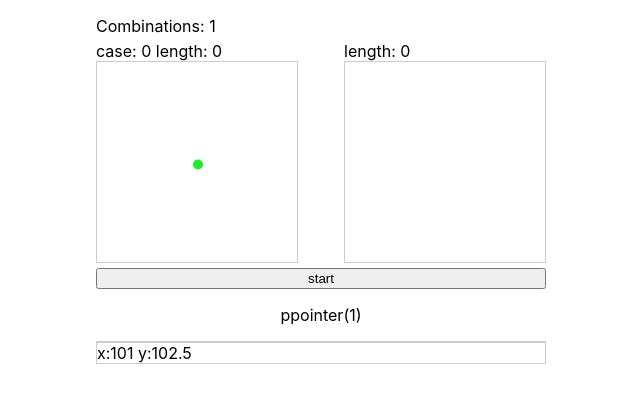
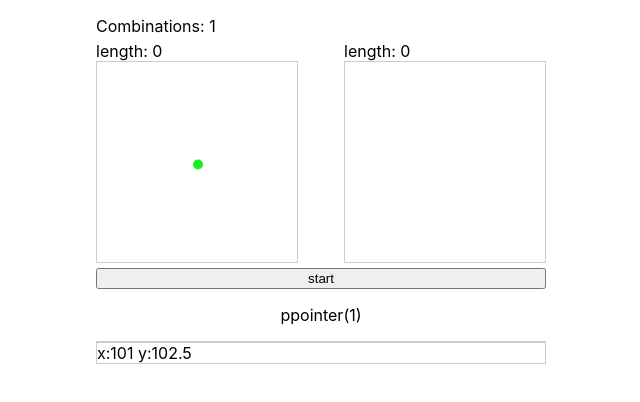
Before and after one commit to JhonLandy/mianshi, a React (Create React App) app: page / in a window 1280 px wide. Both pictures are taken after a click on the icon 516 px from the left and 162 px from the top of the page. Shown: the top 402 px of the page, without its empty margins (319-959 px from the left). Built offline with nearby package versions, Linux system fonts and the light colour scheme.

Commit message:
fix:规范代码

```diff
--- a/src/App.js
+++ b/src/App.js
@@ -1,7 +1,7 @@
 import './App.css';
-import {useState, memo, Fragment } from "react"
+import {useState, memo, Fragment, useMemo} from "react"
 import { length } from "ramda"
-
+import Drawer from "./components/Drawer";
 let GLOBAL_MIN_DIS = Number.MAX_VALUE
 let GLOBAL_RUN = false
 function getDistance(start, end) {
@@ -22,7 +22,6 @@ function calc(positions, path) {
     while (true) {
         const preP= positions[pre]
         const nextP = positions[next]
-
         distance += getDistance(preP, nextP)
         result.push([...preP, ...nextP])
         pre = next
@@ -53,12 +52,13 @@ function dp(node, callback) {
     const sum = getCombinations(nLen)
     let isPause = false
     let isReStart = false
+    let isStop = true
     let result = []
     let num = 0
     function find(pIndex = 0) {
         const pLen = length(path)
         let start = 0
-
+        if (isStop) return;
         if (isReStart) {
             isPause = false
             if (pIndex === pLen - 1) {
@@ -76,21 +76,20 @@ function dp(node, callback) {
                     callback(result)
                 } else {
                     if (length(result) >= 100) {
+                        callback(result)
+                        splitTask(() => {
+                            find()
+                        })
+                        result = []
                         isPause = true
                         isReStart = true
-                        callback(result)
-                        result = []
-                        splitTask(() => {
-                            console.log("----------------------开始增量-------------------")
-                            find()
-                        })
                     }
                 }
                 return
             }
         }
         for (let i = start; i < nLen;i++) {
-            if (!GLOBAL_RUN || isPause) break;
+            if (isPause) break;
             if (!mark[i]) {
                 mark[i] = true
                 if (!isReStart) {
@@ -104,8 +103,15 @@ function dp(node, callback) {
             }
         }
     }
-    find()
-    return sum
+    return {
+        run: function () {
+            isStop = false
+            find()
+        },
+        stop: function () {
+            isStop = true
+        }
+    }
 }
 
 function getPrint(callback) {
@@ -114,10 +120,11 @@ function getPrint(callback) {
     function print(paths, callback) {
         const path = paths.shift()
         if (!path) {
+            isPaint = false
             return
         }
         requestAnimationFrame(() => {
-            if (!GLOBAL_RUN) {
+            if (!isPaint) {
                 return
             }
             callback(path)
@@ -130,159 +137,102 @@ function getPrint(callback) {
             if (!isPaint) {
                 isPaint = true
                 print(paths, callback)
-                isPaint = false
             }
         },
         push: newPaths => {
             paths.push(...newPaths)
+        },
+        stopPrint: () => {
+            isPaint = false
         }
     }
 }
-const MinBlock = memo((props) => {
-    const { data } = props
-    return (
-        <Fragment>
-            {data.map(([x, y], index) => {
-                const color = `rgb(
-                                ${Math.floor(Math.random() * 256)},
-                                ${Math.floor(Math.random() * 256)},
-                                ${Math.floor(Math.random() * 256)}
-                            )`
-                return (
-                    <circle key={index} cx={x} cy={y}  fill={color} r="5"/>
-                )
-            })}
-        </Fragment>
-    )
-})
-const Block = memo((props) => {
-    const { data } = props
-    return (
-        <Fragment>
-            {data.map(([x, y], index) => {
-                const color = `rgb(
-                                ${Math.floor(Math.random() * 256)},
-                                ${Math.floor(Math.random() * 256)},
-                                ${Math.floor(Math.random() * 256)}
-                            )`
-                return (
-                    <circle key={index} cx={x} cy={y}  fill={color} r="5"/>
-                )
-            })}
-        </Fragment>
-    )
-})
 const splitTask = window.requestIdleCallback ?  requestIdleCallback : window.setTimeout
 function App() {
+    const [state, setState] = useState({
+        circles: [],
+        lines: [],
+        maxCircles: [],
+        maxLines: [],
+        distance: 0,
+        minDistance: Number.MAX_VALUE,
+        isRun:false,
+        cases: 0
+    })
+    const {
+        circles,
+        lines,
+        maxCircles,
+        maxLines,
+        distance,
+        minDistance,
+        cases,
+        isRun
+    } = state
 
-    const [circles, setCircles] = useState([])
-    const [lines, setLines] = useState([])
-    const [maxCircles, setMaxCircles] = useState([])
-    const [distance, setDistance] = useState(0)
-    const [minDistance, setMinDistance] = useState(0)
-    const [maxLines, setMaxLines] = useState([])
-    const [isRun, setRun] = useState(false)
-    const [combinations, setCombinations] = useState(1)
-    const [cases, setCase] = useState(0)
-
+    const combinations = useMemo(() => getCombinations(length(circles)), [circles])
+    const printer = useMemo(() => getPrint((path) => {
+        const [lines, distance] = calc(circles, path)
+        setState(state => {
+            const { minDistance } = state
+            const newState = {
+                ...state,
+                lines,
+                distance,
+                cases: state.cases + 1
+            }
+            if (distance < minDistance) {
+                Object.assign(newState, {
+                    maxLines: lines,
+                    minDistance: distance,
+                    maxCircles: state.circles,
+                })
+            }
+            return newState
+        })
+    }), [circles])
+    const dpTer = useMemo(() => dp(circles, function (paths) {
+        printer.push(paths)
+        printer.print()
+    }), [circles])
     const onStart = () => {
         if (!isRun) {
-            GLOBAL_RUN = true
-            setRun(GLOBAL_RUN)
-            const printer = getPrint((path) => {
-                const [lines, dis] = calc(circles, path)
-                if (dis < GLOBAL_MIN_DIS) {
-                    setMaxCircles(circles)
-                    setMaxLines(lines)
-                    setMinDistance(dis)
-                    GLOBAL_MIN_DIS = dis
-                }
-                setCase(cases => cases + 1)
-                setLines(lines)
-                setDistance(dis)
-            })
-            const sum = dp(circles, function (paths) {
-                printer.push(paths)
-                printer.print()
-            })
-            setCombinations(sum)
+            setState({ ...state, isRun: true })
+            dpTer.run()
         } else {
-            GLOBAL_RUN = false
-            setRun(GLOBAL_RUN)
+            setState({ ...state, isRun: false })
+            dpTer.stop()
+            printer.stopPrint()
         }
     }
     const onDraw = (e) => {
         const x = e.clientX
         const y = e.clientY
         const { left } = e.target.getBoundingClientRect()
-        setCircles([...circles, [x - left, y - 59.5]])
+        setState({ ...state, circles: [ ...circles, [x - left, y - 59.5]] })
     }
-
     return (
         <div className="App" style={{ margin: "0 auto", width: "450px"}}>
             <div style={{ textAlign: "left", height: "25px" }}>
                 <p>Combinations: {combinations ?? 1}</p>
             </div>
             <div style={{display: "flex", justifyContent: "space-between"}}>
-                <section>
-                    <div style={{ textAlign: "left" }}>
-                        case: {cases} length: {distance}
-                    </div>
-                    <svg
-                        width="200"
-                        height="200"
-                        x="1"
-                        y="10"
-                        style={{ border: "1px solid #ccc"}}
-                        onClick={onDraw}
-                    >
-                        {
-                            lines.map(([x1, y1, x2, y2], index) => {
-
-                                return (
-                                    <line
-                                        key={index}
-                                        x1={x1}
-                                        y1={y1}
-                                        x2={x2}
-                                        y2={y2}
-                                        strokeWidth="5"
-                                        stroke="palegreen"
-                                    >
-                                    </line>
-                                )
-                            })
-                        }
-                        <Block data={circles}/>
-                    </svg>
-                </section>
-                <section>
-                    <div style={{ textAlign: "left" }}>length: {minDistance}</div>
-                    <svg width="200" height="200" style={{ border: "1px solid #ccc"}}>
-                        {
-                            maxLines.map(([x1, y1, x2, y2], index) => {
-
-                                return (
-                                    <line
-                                        key={index}
-                                        x1={x1}
-                                        y1={y1}
-                                        x2={x2}
-                                        y2={y2}
-                                        strokeWidth="5"
-                                        stroke="palegreen"
-                                    >
-                                    </line>
-                                )
-                            })
-                        }
-                        <MinBlock data={maxCircles}/>
-                    </svg>
-                </section>
+               <Drawer
+                   circles={circles}
+                   lines={lines}
+                   onDraw={onDraw}
+                   distance={distance}
+                   cases={cases}
+               />
+               <Drawer
+                   circles={maxCircles}
+                   lines={maxLines}
+                   distance={minDistance}
+               />
             </div>
             <button style={{ width: "100%" }} onClick={onStart}>{isRun ? "stop" : "start"}</button>
             <div>
-                <p>p{`pointer(${circles.length})`}</p>
+                <p>p{`pointer(${circles?.length})`}</p>
                 <div style={{ textAlign: "left", border: "1px solid #ccc"}}>{
                     circles.map(([x, y], index) => {
                         return <div key={index} style={{ borderTop: "1px solid #ccc"}}>{`x:${x} y:${y}`}</div>
--- /dev/null
+++ b/src/components/Drawer.js
@@ -0,0 +1,48 @@
+import {memo, useMemo} from "react";
+
+
+const Drawer = memo((props) => {
+    const {
+        circles = [],
+        lines = [],
+        distance = 1,
+        onDraw,
+         cases
+    } = props
+    const _circles = useMemo(() =>
+        circles.map(([x, y], index) => {
+            const color = `rgb(
+                ${Math.floor(Math.random() * 256)},
+                ${Math.floor(Math.random() * 256)},
+                ${Math.floor(Math.random() * 256)}
+            )`
+            return (
+                <circle key={index} cx={x} cy={y} fill={color} r="5"/>
+            )
+    }), [circles])
+    return (
+        <section>
+            <div style={{ textAlign: "left" }}>{ cases ? `case: ${cases}` :  ""}length: {circles.length > 0 ? distance: 0}</div>
+            <svg width="200" height="200" style={{ border: "1px solid #ccc"}} onClick={onDraw}>
+                {
+                    lines.map(([x1, y1, x2, y2], index) => {
+                        return (
+                            <line
+                                key={index}
+                                x1={x1}
+                                y1={y1}
+                                x2={x2}
+                                y2={y2}
+                                strokeWidth="5"
+                                stroke="palegreen"
+                            >
+                            </line>
+                        )
+                    })
+                }
+                {_circles}
+            </svg>
+        </section>
+    )
+})
+export default Drawer
```
Also changed, not shown: src/utils/index.js (added).
